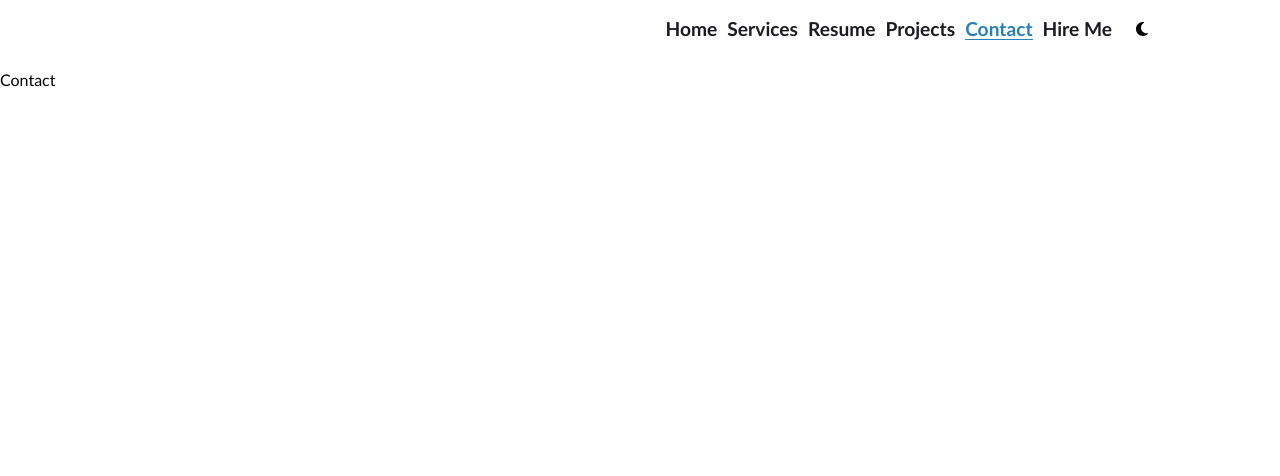
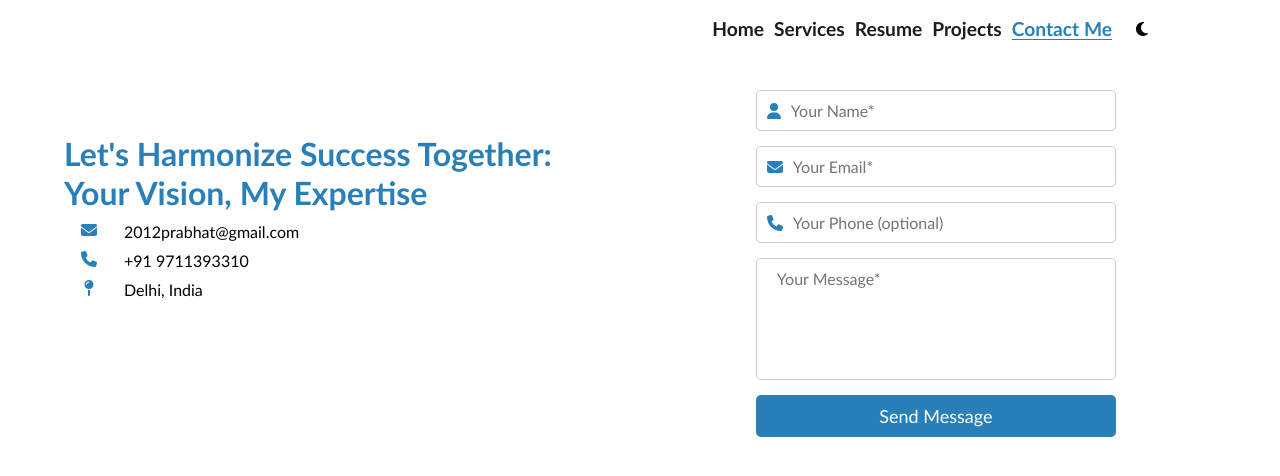
Before and after one commit to 2012prabhat/Portfolio-V2, a React (Create React App) app: page /contact in a window 1280 px wide. Shown: the top 476 px of the page. Built offline with nearby package versions, Linux system fonts and the light colour scheme.

Commit message:
Contact Page implemented

```diff
--- a/package.json
+++ b/package.json
@@ -3,11 +3,14 @@
   "version": "0.1.0",
   "private": true,
   "dependencies": {
+    "@emailjs/browser": "^4.4.1",
     "@fortawesome/fontawesome-svg-core": "^6.7.1",
     "@fortawesome/free-brands-svg-icons": "^6.7.1",
     "@fortawesome/free-solid-svg-icons": "^6.7.1",
     "@fortawesome/react-fontawesome": "^0.2.2",
     "cra-template": "1.2.0",
+    "emailjs": "^4.0.3",
+    "emailjs-com": "^3.2.0",
     "framer-motion": "^11.13.1",
     "react": "^18.3.1",
     "react-countup": "^6.5.3",
--- a/src/App.css
+++ b/src/App.css
@@ -17,7 +17,7 @@ body{
   background-color: white;
   color: #000000;
   --activeCol:#2980b9;
-  --textCol:white;
+  --textCol:black;
   --bgCol:#ffff;
 
 
@@ -29,7 +29,7 @@ body{
   background: radial-gradient(circle, rgba(10,10,22,1) 55%, rgba(22,24,55,1) 99%);
   color: #ffffff;
   --activeCol:#00ff99;
-  --textCol:black;
+  --textCol:white;
   --bgCol:#1c1b22;
 
 
--- a/src/components/Contact.jsx
+++ b/src/components/Contact.jsx
@@ -1,7 +1,106 @@
-import React from 'react'
+import React,{useState} from 'react'
+import "./css/Contact.css"
+import { faEnvelope, faPhone, faMapPin, faUser } from '@fortawesome/free-solid-svg-icons'
+import { FontAwesomeIcon } from '@fortawesome/react-fontawesome'
+import emailjs from 'emailjs-com';
 
-export default function Contact() {
+function Contact() {
+  const [formData, setFormData] = useState({
+    name: "",
+    email: "",
+    phone: "",
+    message: "",
+  });
+
+  const handleChange = (e) => {
+    setFormData({ ...formData, [e.target.name]: e.target.value });
+  };
+
+  const handleSubmit = async (e) => {
+    e.preventDefault();
+    if (!formData.name || !formData.email || !formData.message) {
+      alert("Please fill in all required fields.");
+      return;
+    }
+    try{
+      const response = await emailjs.send('service_yamb2qn', 'template_dy58rfo', formData, 'bizYb2sO0695l7E04');
+      if(response.status == 200) alert('Email sent successfully','success')
+      e.target.reset();
+} catch (error) {
+
+  console.error('Error sending email:', error);
+  alert('Error sending email', 'error')
+}
+
+  };
   return (
-    <div>Contact</div>
+    <div className='contactCont'>
+      <div className="left">
+        <h1>Let's Harmonize Success Together: <br />
+        Your Vision, My Expertise</h1>
+        <div className='iconCont'>
+        <FontAwesomeIcon className='icon' icon={faEnvelope} /><span>2012prabhat@gmail.com</span>
+        </div>
+
+        <div className='iconCont'>
+        <FontAwesomeIcon className="icon" icon={faPhone} /><span>+91 9711393310</span>
+        </div>
+        <div className='iconCont'>
+        <FontAwesomeIcon className='icon' icon={faMapPin} /><span>Delhi, India</span>
+        </div>
+
+
+      </div>
+      <div className="right">
+      <form className="contact-form" onSubmit={handleSubmit}>
+      <div className="input-group">
+        <FontAwesomeIcon className='icon' icon={faUser} />
+        <input
+          type="text"
+          name="name"
+          placeholder="Your Name*"
+          value={formData.name}
+          onChange={handleChange}
+          required
+        />
+      </div>
+      <div className="input-group">
+        <FontAwesomeIcon className='icon' icon={faEnvelope} />
+
+        <input
+          type="email"
+          name="email"
+          placeholder="Your Email*"
+          value={formData.email}
+          onChange={handleChange}
+          required
+        />
+      </div>
+      <div className="input-group">
+        <FontAwesomeIcon className='icon' icon={faPhone} />
+
+        <input
+          type="tel"
+          name="phone"
+          placeholder="Your Phone (optional)"
+          value={formData.phone}
+          onChange={handleChange}
+        />
+      </div>
+      <div className="input-group">
+        <textarea
+          name="message"
+          placeholder="Your Message*"
+          value={formData.message}
+          onChange={handleChange}
+          required
+        ></textarea>
+      </div>
+      <button type="submit">Send Message</button>
+    </form>
+      </div>
+    </div>
   )
 }
+
+export default Contact
--- a/src/components/Navbar.jsx
+++ b/src/components/Navbar.jsx
@@ -59,11 +59,11 @@ export default function Navbar(props) {
           Projects
         </NavLink>
         <NavLink to="/contact" className={({ isActive }) => (isActive ? "nav-link active" : "nav-link")}>
-          Contact
+          Contact Me
         </NavLink>
-        <NavLink to="/hire-me" className={({ isActive }) => (isActive ? "nav-link active" : "nav-link")}>
+        {/* <NavLink to="/hire-me" className={({ isActive }) => (isActive ? "nav-link active" : "nav-link")}>
           Hire Me
-        </NavLink>
+        </NavLink> */}
       </div>
       <button className="theme-button" onClick={toggleTheme}>
         <FontAwesomeIcon icon={theme === "light" ? faMoon : faSun} />
--- /dev/null
+++ b/src/components/css/Contact.css
@@ -0,0 +1,94 @@
+.contactCont{
+    display: flex;
+}
+
+
+.contactCont .left{
+    padding: 5%;
+    /* text-align: center; */
+}
+
+.contactCont .iconCont{
+    display: flex;
+    gap: 10px;
+    margin-top: 10px;
+}
+.contactCont .iconCont .icon{
+    min-width: 50px;
+    color: var(--activeCol);
+}
+.contactCont .left h1{
+    color: var(--activeCol);
+
+}
+
+.contactCont .right{
+    width: 50%;
+}
+
+
+.contact-form {
+    width: 100%;
+    max-width: 400px;
+    margin: auto;
+    padding: 20px;
+    border-radius: 8px;
+    /* background: #fff; */
+    /* box-shadow: 0 2px 10px rgba(0, 0, 0, 0.1); */
+  }
+
+  .contact-form .input-group {
+    display: flex;
+    align-items: center;
+    margin-bottom: 15px;
+    border: 1px solid #ccc;
+    border-radius: 5px;
+    padding: 10px;
+  }
+
+  .contact-form .input-group i {
+    margin-right: 10px;
+    color: #555;
+  }
+
+  .contact-form .input-group input,
+  .contact-form .input-group textarea {
+    width: 100%;
+    border: none;
+    outline: none;
+    font-size: 16px;
+    margin-left: 10px;
+    background: var(--bgCol);
+    color: var(--textCol);
+  }
+
+
+  .contact-form textarea {
+    resize: none;
+    height: 100px;
+  }
+
+  .contact-form button {
+    width: 100%;
+    padding: 10px;
+    background: var(--activeCol);
+    border: none;
+    color: white;
+    font-size: 18px;
+    cursor: pointer;
+    border-radius: 5px;
+  }
+
+  .dark .contact-form button{
+    color: black;
+
+  }
+
+  .contact-form button:hover {
+    opacity: 0.9;
+  }
+
+  .contactCont .icon{
+    color: var(--activeCol);
+    font-size: 1rem;
+  }
```
Also changed, not shown: 1 other file (tests, documents, lock files or other folders).
